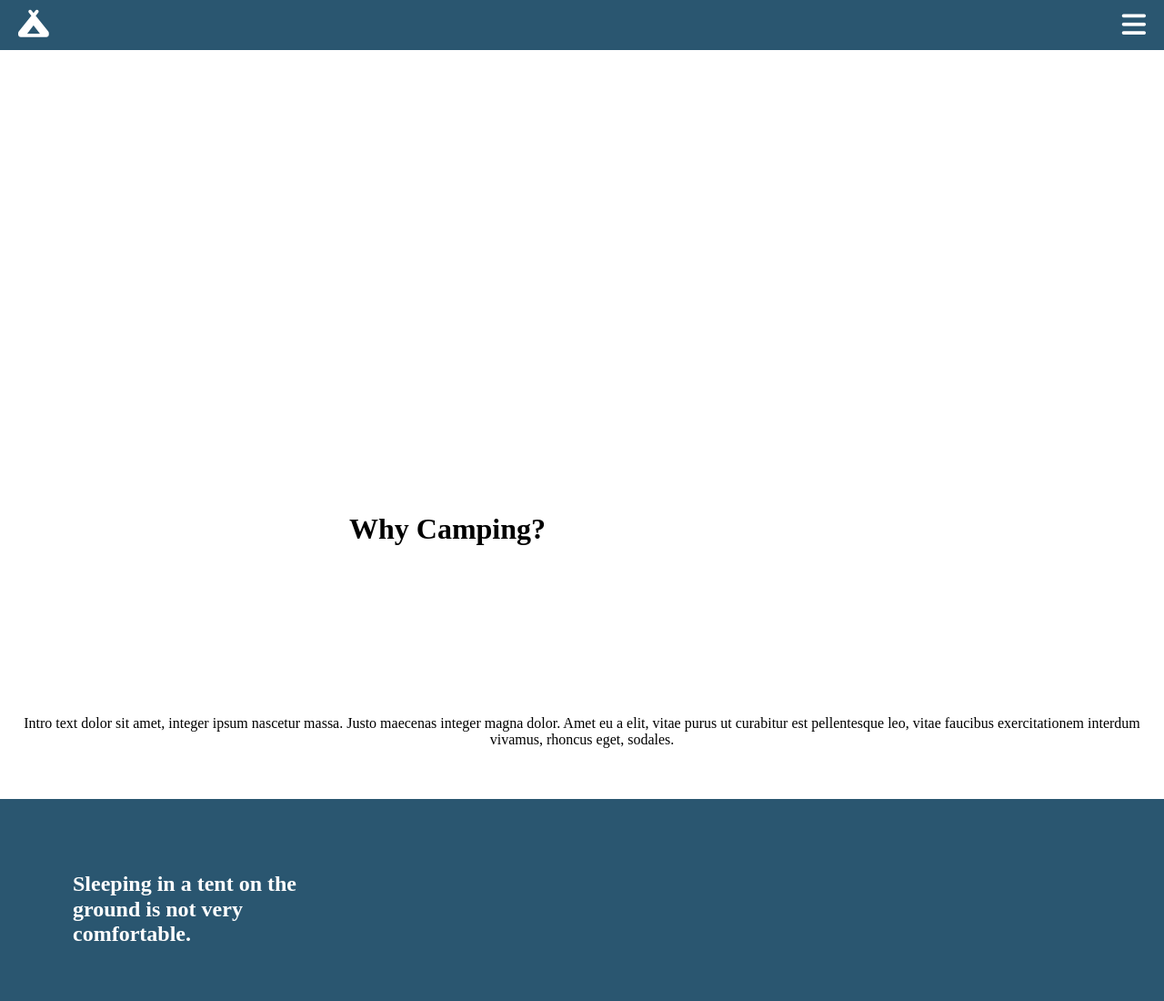
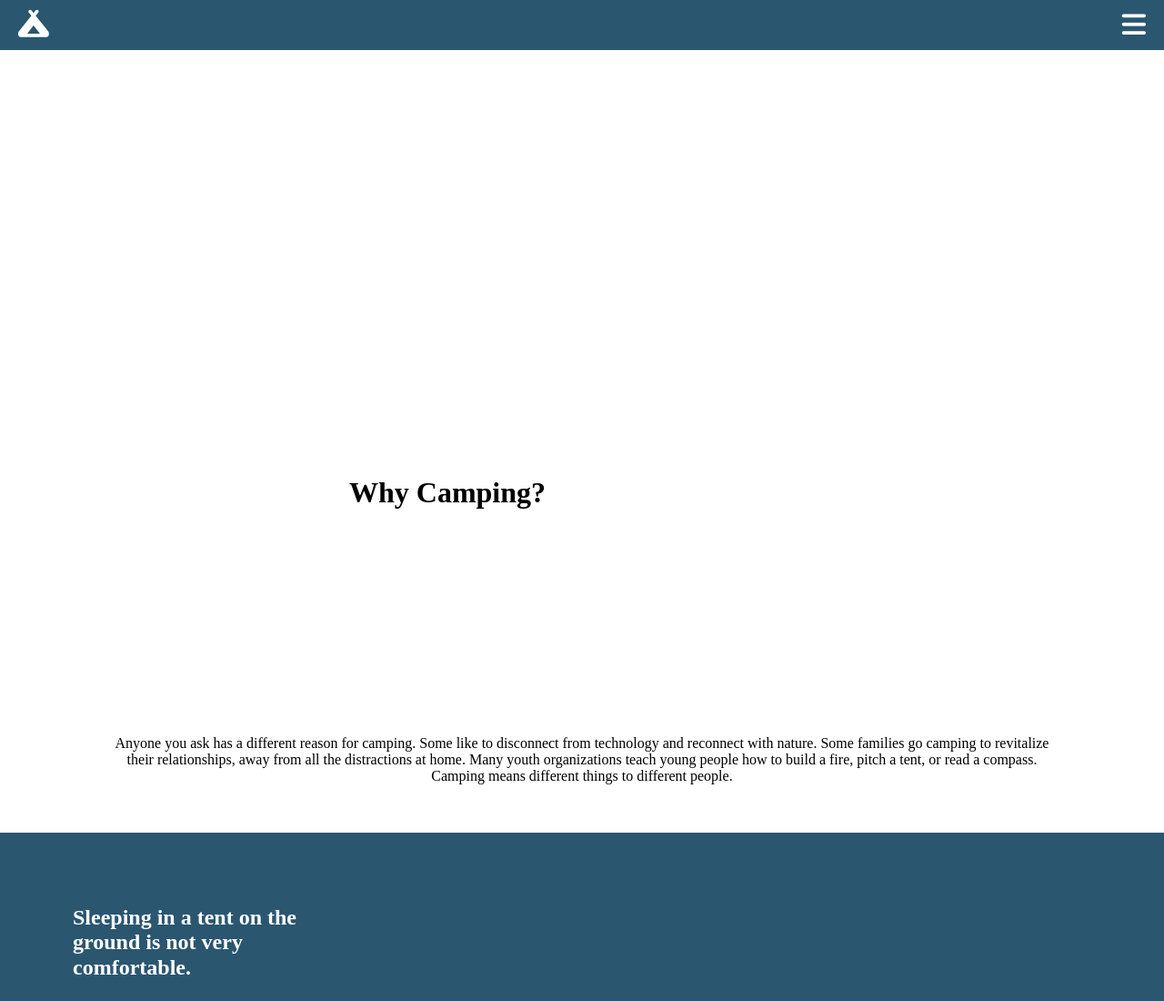
Before and after one commit to adevine104/Web-3-Camping-Final-Project, a plain HTML site: page deploy/index.html in a window 1280 px wide. Shown: the top 1100 px of the page at 91% size. Drawn offline with nearby package versions, Linux system fonts and the light colour scheme; some packages are replaced by stand-ins of ours; files whose address does not match are found by name.

Commit message:
Add section-1 css

```diff
--- a/deploy/index.html
+++ b/deploy/index.html
@@ -32,9 +32,12 @@
     <section id="section-1">
             <div></div>
             <h1>Why Camping?</h1>
-            <p>Intro text dolor sit amet, integer ipsum nascetur massa. Justo maecenas integer magna dolor. Amet eu a elit,
-                vitae purus ut curabitur est pellentesque leo, vitae faucibus exercitationem interdum vivamus, rhoncus eget,
-                sodales.</p>
+            <article>
+                <p>Anyone you ask has a different reason for camping. Some like to disconnect from technology and reconnect with
+                    nature. Some families go camping to revitalize their relationships, away from all the distractions at home.
+                    Many youth organizations teach young people how to build a fire, pitch a tent, or read a compass. Camping means
+                    different things to different people.</p>
+            </article>
         </section>
     <section id="section-2">
                 <div>
@@ -276,8 +279,6 @@
                                     <div id="map"></div>
                                 </div>
                             </section>
-
-
     <footer>
                                     <p>Site Title</p>
                                     <p>Form title</p>
--- a/dev/scss/sections/_section-1.scss
+++ b/dev/scss/sections/_section-1.scss
@@ -18,12 +18,34 @@
 
     h1{
         position: absolute;
-        bottom: 25%;
-        left: 30%;
+        bottom: 45%;
+        left: 15%;
+
+        @include md{
+            bottom: 45%;
+            left: 20%;
+        }
+
+        @include lg{
+            bottom: 30%;
+            left: 30%;
+        }
     }
 
-    p{
-        text-align: center;
-        padding: 2%;
+    article{
+        display: grid;
+        grid-template-columns: auto 80% auto;
+        grid-template-areas: ". intro-text .";
+        padding-top: 2%;
+
+        @include lg{
+            grid-template-columns: auto 1100px auto;
+        }
+
+        p{
+            grid-area: intro-text;
+            text-align: center;
+            padding: 2%;
+        }
     }
 }
--- a/dev/scss/sections/_section-6.scss
+++ b/dev/scss/sections/_section-6.scss
@@ -1,7 +1,6 @@
 /* =============
     Section 6
 ============= */
-
 #section-6 {
     background-color: $white;
     padding-bottom: 5%;
```
Also changed, not shown: deploy/css/styles.css, 3 other files.
